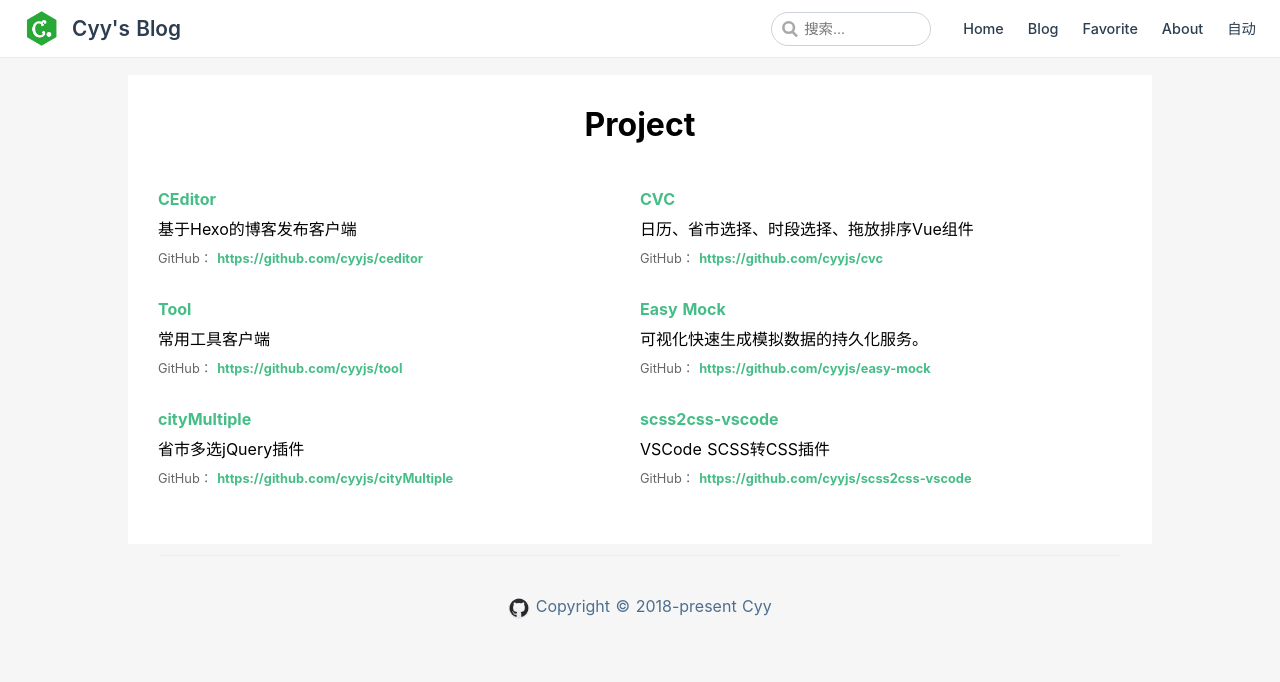
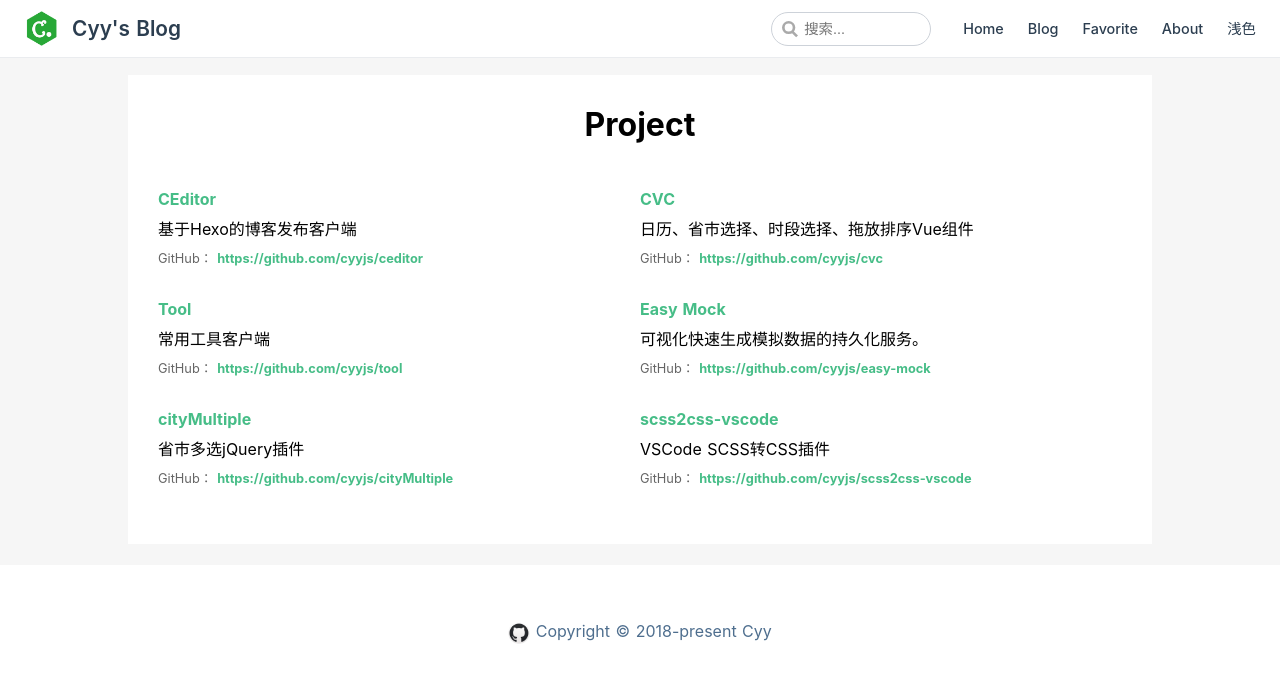
Before and after one commit to cyyjs/nuxt_blog, a Nuxt app: page /project in a window 1280 px wide. Shown: the top 682 px of the page. Built offline with nearby package versions, Linux system fonts and the light colour scheme; a small style sheet from the web is missing.

Commit message:
修改样式

```diff
--- a/assets/css/_dark-theme.scss
+++ b/assets/css/_dark-theme.scss
@@ -105,6 +105,6 @@ $forecolor: #eee!important;
     }
   }
   footer {
-    border-top: 1px solid $darkBorderColor;
+    background-color: $darkBgColor;
   }
 }
--- a/assets/css/main.scss
+++ b/assets/css/main.scss
@@ -40,10 +40,10 @@ ul {
 }
 
 * {
-    transition: background-color 1s,
-        color 1s,
-        border-color 1s,
-        fill 1s;
+    transition: background-color .5s,
+        // color .5s,
+        border-color .5s,
+        fill .5s;
 }
 .container-max {
     margin: auto;
@@ -179,6 +179,7 @@ h3 {
         padding: 2rem 2.5rem;
         background: #fff;
         word-break: break-all;
+        color: #000;
     }
 }
 
--- a/components/SwitchTheme.vue
+++ b/components/SwitchTheme.vue
@@ -34,7 +34,7 @@ export default {
         }
         let isDark = sessionStorage.getItem('dark')
         if (!isDark) {
-            this.themeIndex = 0
+            this.themeIndex = this.darkMode.matches ? 2 : 1
         } else if (isDark === 'true'){
             this.themeIndex = 2
         } else {
@@ -71,7 +71,7 @@ export default {
             if (this.themeIndex < 2) {
                 this.themeIndex++;
             } else {
-                this.themeIndex = 0;
+                this.themeIndex = 1;
             }
             this.toggleDarkClass(this.themeIndex)
         }
--- a/components/footer.vue
+++ b/components/footer.vue
@@ -8,12 +8,12 @@
 </template>
 <style scoped>
 footer {
-    max-width: 960px;
-    padding: 2.5rem;
-    border-top: 1px solid #eaecef;
+    padding: 3.5rem 0;
     text-align: center;
     color: #4e6e8e;
     margin: auto;
+    margin-top: 10px;
+    background-color: #fff;
 }
 .github {
     vertical-align: middle;
--- a/pages/index.vue
+++ b/pages/index.vue
@@ -1,6 +1,6 @@
 <template>
     <section class="home">
-        <img class="head" src="~assets/img/head.jpeg" alt="head">
+        <img class="head" src="https://i.alibt.top/img/head.jpg" alt="head">
         <p class="about-btn">
             <nuxt-link to="/about">About Me →</nuxt-link>
         </p>
```
